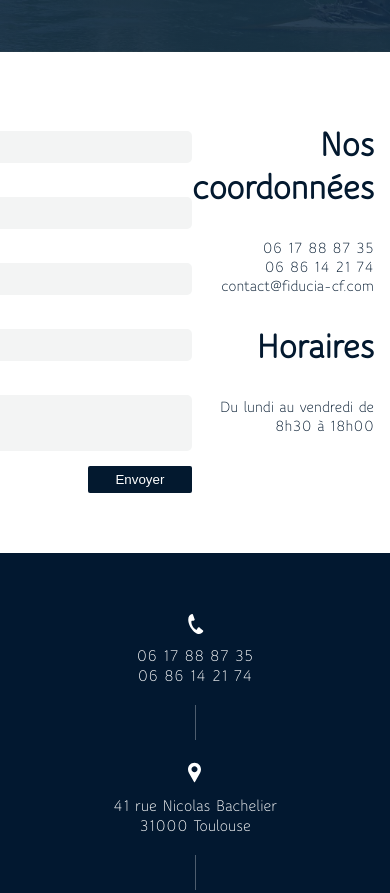
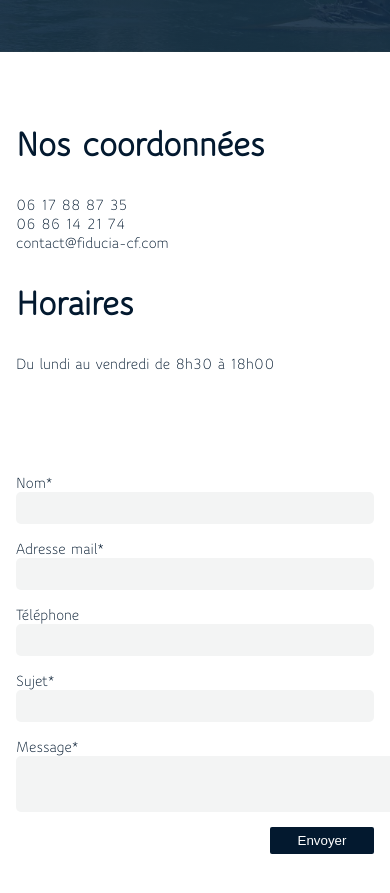
Before and after one commit to lilykr/fiducia-landing-page, a Gatsby site: page /contact in a window 390 px wide. Shown: the part 420-1313 px from the top of the page. Built offline with nearby package versions, Linux system fonts and the light colour scheme; Gatsby itself is replaced by a stand-in of ours.

Commit message:
fixed mobile

```diff
--- a/src/styles/global.css
+++ b/src/styles/global.css
@@ -68,6 +68,11 @@
 @media only screen and (max-width:600px) {
 	h1 {
 		font-size: 32px;
+	}
+	.layout {
+		margin: 0px;
+		max-width: 100vw;
+		overflow-x: hidden;
 	}
 }
 
@@ -236,9 +241,11 @@
 		padding: 40px 0px;
 		flex-direction: column;
 	}
+
 	.elements-footer {
 		padding: 20px
 	}
+
 	.footer-separator {
 		height: 35px;
 	}
@@ -284,9 +291,19 @@
 	margin-top: 20px;
 }
 
+@media only screen and (max-width:600px) {
+	.process-line {
+		height: 700px;
+	}
+	.process-line-white  {
+		height: 700px;
+	}
+}
+
+
 .process-line-white {
 	position: absolute;
-	width: 1px;
+	width: 2px;
 	height: 300px;
 	background-color: white;
 	margin-left: -46px;
@@ -299,12 +316,15 @@
 	.equipe-container-sarah {
 		flex-direction: column;
 	}
+
 	.equipe-text-sarah {
 		padding-left: 25px !important;
 	}
+
 	.equipe-container-chris {
 		flex-direction: column !important;
 	}
+
 	.equipe-text-chris {
 		padding-left: 25px;
 	}
@@ -425,9 +445,25 @@
 	justify-content: space-between;
 }
 
+@media only screen and (max-width:828px) {
+	.contact-page {
+		display: flex;
+		flex-direction: column;
+		justify-content: space-between;
+	}
+}
+
 .contact-form {
 	display: flex;
 	flex-direction: column;
+}
+
+
+@media only screen and (max-width:828px) {
+	.contact-form {
+		margin: auto;
+		max-width: 404px;
+	}
 }
 
 .infos-contact {
@@ -437,12 +473,26 @@
 	text-align: end;
 }
 
+@media only screen and (max-width:828px) {
+	.infos-contact {
+		align-items: flex-start;
+		text-align: start;
+		/* margin: auto; */
+		margin-bottom: 100px;
+		/* width: 404px; */
+		max-width: 404px;
+	}
+}
+
+
 .infos-contact>h2 {
 	margin-top: 10px;
 }
 
 input {
+	/* width: 100%; */
 	width: 380px;
+	max-width: 380px;
 	height: 32px;
 	border: none;
 	background-color: rgba(56, 65, 73, 6%);
@@ -453,8 +503,22 @@
 	font-size: 1em;
 }
 
+@media only screen and (max-width: 490px) {
+	input {
+		width: auto;
+	}
+
+	textarea {
+		width: auto;
+	}
+}
+
+
+
 textarea {
 	width: 380px;
+	/* width: 100%; */
+	max-width: 380px;
 	height: 32px;
 	border: none;
 	background-color: rgba(56, 65, 73, 6%);
@@ -554,7 +618,9 @@
 	margin-top: -0.125em;
 }
 
-.burger .burger-lines, .burger .burger-lines:after, .burger .burger-lines:before {
+.burger .burger-lines,
+.burger .burger-lines:after,
+.burger .burger-lines:before {
 	pointer-events: none;
 	display: block;
 	content: '';
@@ -585,25 +651,31 @@
 		transform: translateX(0);
 		opacity: 1;
 	}
+
 	25% {
 		opacity: 0;
 	}
+
 	49% {
 		-webkit-transform: translateX(-0.7em);
 		transform: translateX(-0.7em);
 		opacity: 0;
 	}
+
 	50% {
 		-webkit-transform: translateX(0.7em);
 		transform: translateX(0.7em);
 		opacity: 0;
 	}
+
 	51% {
 		opacity: 0;
 	}
+
 	75% {
 		opacity: 1;
 	}
+
 	100% {
 		-webkit-transform: translateX(0px);
 		transform: translateX(0px);
@@ -617,25 +689,31 @@
 		transform: translateX(0);
 		opacity: 1;
 	}
+
 	25% {
 		opacity: 0;
 	}
+
 	49% {
 		-webkit-transform: translateX(-0.7em);
 		transform: translateX(-0.7em);
 		opacity: 0;
 	}
+
 	50% {
 		-webkit-transform: translateX(0.7em);
 		transform: translateX(0.7em);
 		opacity: 0;
 	}
+
 	51% {
 		opacity: 0;
 	}
+
 	75% {
 		opacity: 1;
 	}
+
 	100% {
 		-webkit-transform: translateX(0px);
 		transform: translateX(0px);
@@ -649,7 +727,8 @@
 	transition: .1s all .15s;
 }
 
-.burger.burger-slide .burger-lines:after, .burger.burger-slide .burger-lines:before {
+.burger.burger-slide .burger-lines:after,
+.burger.burger-slide .burger-lines:before {
 	width: 2em;
 	-webkit-transition: .1s all .15s;
 	-o-transition: .1s all .15s;
@@ -673,7 +752,8 @@
 	box-shadow: none !important;
 }
 
-.burger.burger-slide.open .burger-lines:before, .burger.burger-slide.open .burger-lines:after {
+.burger.burger-slide.open .burger-lines:before,
+.burger.burger-slide.open .burger-lines:after {
 	left: 0.5em;
 	top: 0px;
 	box-shadow: none !important;
```
Also changed, not shown: static/favicon.ico.
